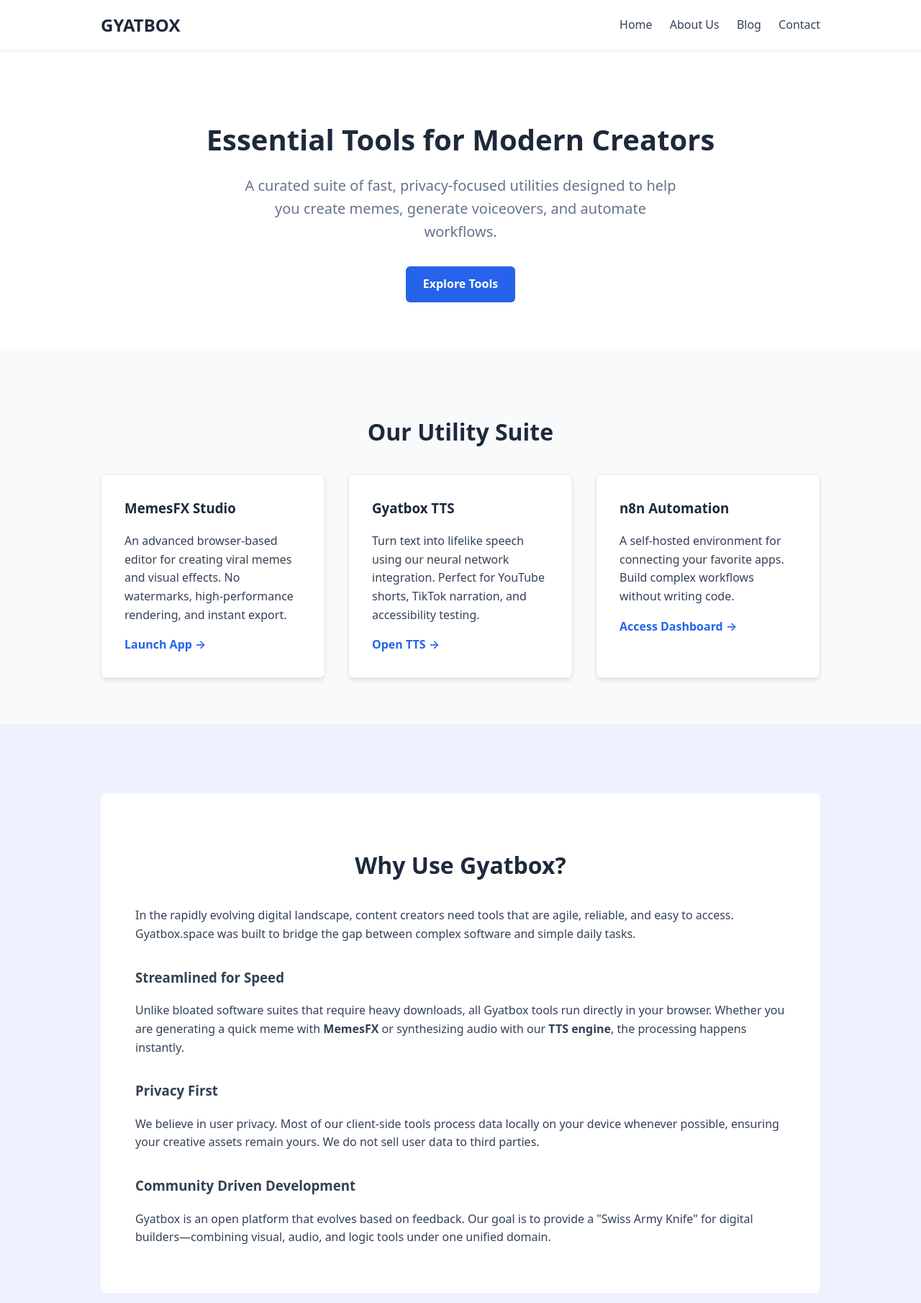
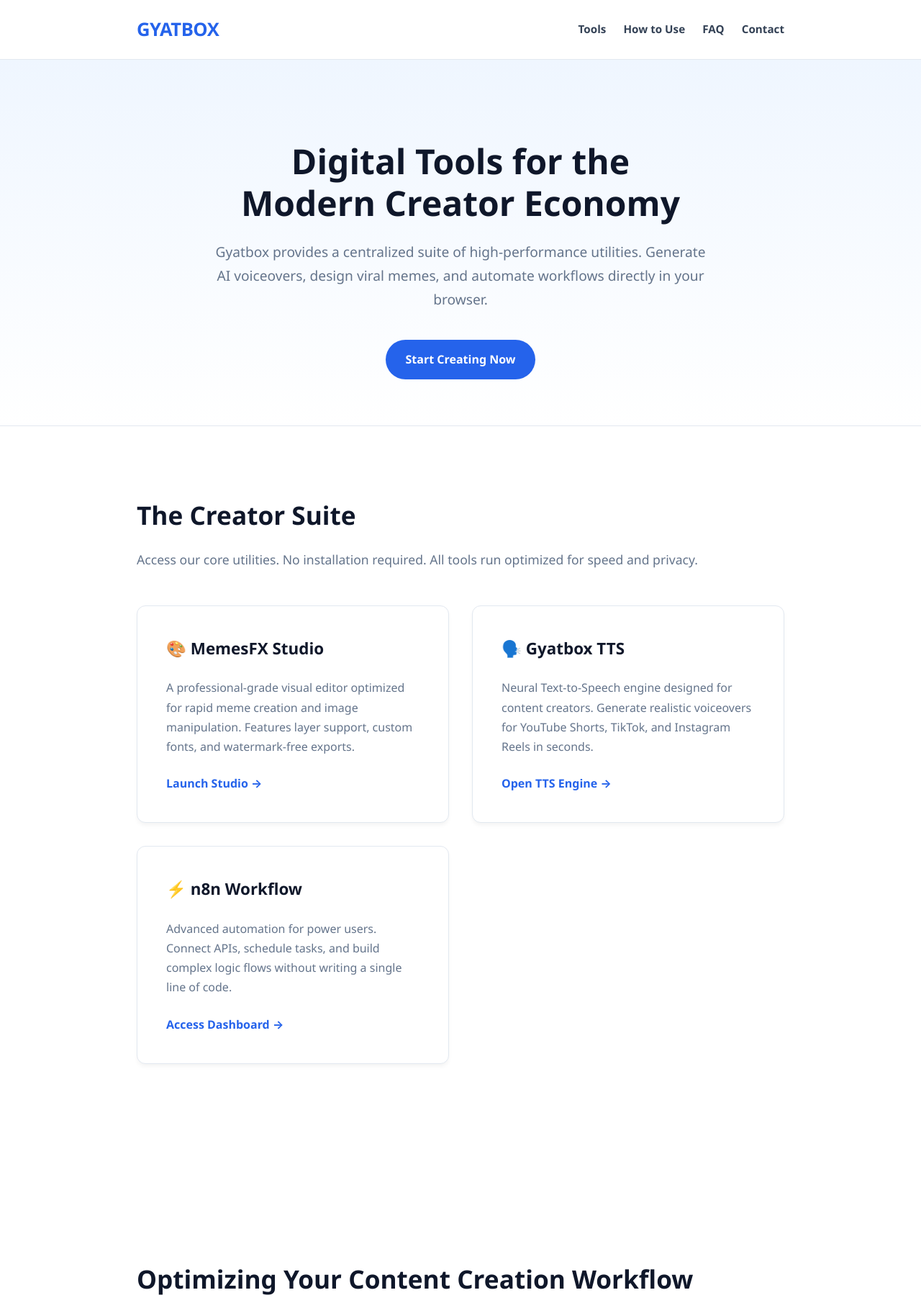
Before and after one commit to electroo69/gyatbox-base, a website: page index.html in a window 1280 px wide. Shown: the top 1810 px of the page at 72% size. Drawn offline with Linux system fonts and the light colour scheme.

Commit message:
Update index.html

```diff
--- a/index.html
+++ b/index.html
@@ -3,42 +3,60 @@
 <head>
     <meta charset="UTF-8">
     <meta name="viewport" content="width=device-width, initial-scale=1.0">
-    <title>Gyatbox - Creative Tools for Digital Makers</title>
-    <meta name="description" content="Gyatbox offers a suite of free online tools for creators, including AI Text-to-Speech, Meme Generators, and Automation workflows. Build faster with Gyatbox.">
+    <title>Gyatbox - Free Online Creator Tools & Automation Suite</title>
+    <meta name="description" content="Gyatbox is a free suite of browser-based tools for digital creators. Use our Neural TTS, Meme Generators, and Automation workflows to build content faster.">
     <style>
-        :root { --primary: #2563eb; --dark: #1e293b; --light: #f8fafc; --text: #334155; }
-        body { font-family: system-ui, -apple-system, sans-serif; line-height: 1.6; color: var(--text); background: var(--light); margin: 0; padding: 0; }
-        .container { max-width: 1000px; margin: 0 auto; padding: 0 20px; }
+        :root { --primary: #2563eb; --dark: #0f172a; --light: #f1f5f9; --text: #334155; --accent: #3b82f6; }
+        body { font-family: 'Segoe UI', system-ui, -apple-system, sans-serif; line-height: 1.7; color: var(--text); background: #fff; margin: 0; padding: 0; }
+        .container { max-width: 900px; margin: 0 auto; padding: 0 20px; }
 
         /* Navigation */
-        nav { background: white; border-bottom: 1px solid #e2e8f0; padding: 1rem 0; }
-        nav .container { display: flex; justify-content: space-between; align-items: center; }
-        .logo { font-weight: 800; font-size: 1.5rem; color: var(--dark); text-decoration: none; }
-        .nav-links a { margin-left: 20px; text-decoration: none; color: var(--text); font-weight: 500; }
+        nav { background: white; border-bottom: 1px solid #e2e8f0; padding: 1.2rem 0; position: sticky; top: 0; z-index: 100; }
+        nav .container { display: flex; justify-content: space-between; align-items: center; flex-wrap: wrap; }
+        .logo { font-weight: 900; font-size: 1.6rem; color: var(--primary); text-decoration: none; letter-spacing: -0.5px; }
+        .nav-links a { margin-left: 20px; text-decoration: none; color: var(--text); font-weight: 600; font-size: 0.95rem; }
         .nav-links a:hover { color: var(--primary); }
 
         /* Hero Section */
-        header { padding: 4rem 0; text-align: center; background: white; }
-        h1 { font-size: 2.5rem; color: var(--dark); margin-bottom: 1rem; }
-        .subtitle { font-size: 1.25rem; color: #64748b; max-width: 600px; margin: 0 auto 2rem; }
-        .btn { display: inline-block; background: var(--primary); color: white; padding: 12px 24px; border-radius: 6px; text-decoration: none; font-weight: 600; transition: background 0.2s; }
-        .btn:hover { background: #1d4ed8; }
+        header { padding: 5rem 0 4rem; text-align: center; background: linear-gradient(to bottom, #eff6ff, #fff); border-bottom: 1px solid #e2e8f0; }
+        h1 { font-size: 3rem; color: var(--dark); margin-bottom: 1.5rem; line-height: 1.2; }
+        .subtitle { font-size: 1.2rem; color: #64748b; max-width: 700px; margin: 0 auto 2.5rem; }
+        .btn { display: inline-block; background: var(--primary); color: white; padding: 14px 28px; border-radius: 50px; text-decoration: none; font-weight: 600; transition: transform 0.2s, box-shadow 0.2s; }
+        .btn:hover { background: #1d4ed8; transform: translateY(-2px); box-shadow: 0 4px 12px rgba(37, 99, 235, 0.2); }
 
-        /* Content Sections */
+        /* Tools Grid */
         section { padding: 4rem 0; }
-        h2 { font-size: 2rem; color: var(--dark); margin-bottom: 2rem; text-align: center; }
-        .grid { display: grid; grid-template-columns: repeat(auto-fit, minmax(300px, 1fr)); gap: 2rem; }
-        .card { background: white; padding: 2rem; border-radius: 8px; box-shadow: 0 4px 6px -1px rgba(0,0,0,0.1); border: 1px solid #e2e8f0; }
-        .card h3 { margin-top: 0; color: var(--dark); }
-        .card a { color: var(--primary); text-decoration: none; font-weight: 600; }
+        h2 { font-size: 2.2rem; color: var(--dark); margin-bottom: 1rem; text-align: left; }
+        .section-intro { margin-bottom: 3rem; font-size: 1.1rem; color: #64748b; }
 
-        /* Text Content Areas (Crucial for AdSense) */
-        .article-content { background: white; padding: 3rem; border-radius: 8px; margin-top: 2rem; }
-        .article-content h3 { margin-top: 2rem; }
+        .grid { display: grid; grid-template-columns: repeat(auto-fit, minmax(280px, 1fr)); gap: 2rem; margin-bottom: 4rem; }
+        .card { background: white; padding: 2.5rem; border-radius: 12px; box-shadow: 0 4px 6px -1px rgba(0,0,0,0.05); border: 1px solid #e2e8f0; transition: border-color 0.2s; }
+        .card:hover { border-color: var(--primary); }
+        .card h3 { margin-top: 0; color: var(--dark); font-size: 1.4rem; }
+        .card p { margin-bottom: 1.5rem; color: #64748b; }
+        .card-link { color: var(--primary); text-decoration: none; font-weight: 700; display: inline-flex; align-items: center; }
 
-        footer { background: var(--dark); color: #94a3b8; padding: 3rem 0; margin-top: 4rem; text-align: center; }
-        footer a { color: #cbd5e1; text-decoration: none; margin: 0 10px; }
-        footer a:hover { color: white; }
+        /* Content Blocks (SEO Heavy) */
+        .content-block { background: #fff; margin: 3rem 0; }
+        .content-block h3 { font-size: 1.6rem; color: var(--dark); margin-top: 2.5rem; }
+        .content-block p { margin-bottom: 1.5rem; font-size: 1.05rem; }
+        .content-block ul { margin-bottom: 1.5rem; padding-left: 1.5rem; }
+        .content-block li { margin-bottom: 0.5rem; }
+
+        .feature-box { background: var(--light); padding: 2rem; border-radius: 8px; margin: 2rem 0; border-left: 4px solid var(--primary); }
+
+        /* FAQ Section */
+        .faq-item { margin-bottom: 1.5rem; border-bottom: 1px solid #e2e8f0; padding-bottom: 1.5rem; }
+        .faq-question { font-weight: 700; color: var(--dark); font-size: 1.1rem; margin-bottom: 0.5rem; display: block; }
+
+        footer { background: var(--dark); color: #94a3b8; padding: 4rem 0; margin-top: 4rem; text-align: center; border-top: 1px solid #1e293b; }
+        footer a { color: #cbd5e1; text-decoration: none; margin: 0 15px; font-size: 0.9rem; }
+        footer a:hover { color: white; text-decoration: underline; }
+
+        @media (max-width: 768px) {
+            h1 { font-size: 2.2rem; }
+            .nav-links { display: none; } /* Simplified for mobile example */
+        }
     </style>
     <script async src="https://pagead2.googlesyndication.com/pagead/js/adsbygoogle.js?client=ca-pub-YOUR_PUB_ID_HERE" crossorigin="anonymous"></script>
 </head>
@@ -48,9 +66,9 @@
     <div class="container">
         <a href="/" class="logo">GYATBOX</a>
         <div class="nav-links">
-            <a href="/">Home</a>
-            <a href="/about.html">About Us</a>
-            <a href="/blog.html">Blog</a>
+            <a href="#tools">Tools</a>
+            <a href="#guide">How to Use</a>
+            <a href="#faq">FAQ</a>
             <a href="/contact.html">Contact</a>
         </div>
     </div>
@@ -58,61 +76,102 @@
 
 <header>
     <div class="container">
-        <h1>Essential Tools for Modern Creators</h1>
-        <p class="subtitle">A curated suite of fast, privacy-focused utilities designed to help you create memes, generate voiceovers, and automate workflows.</p>
-        <a href="#tools" class="btn">Explore Tools</a>
+        <h1>Digital Tools for the<br>Modern Creator Economy</h1>
+        <p class="subtitle">Gyatbox provides a centralized suite of high-performance utilities. Generate AI voiceovers, design viral memes, and automate workflows directly in your browser.</p>
+        <a href="#tools" class="btn">Start Creating Now</a>
     </div>
 </header>
 
-<section id="tools">
-    <div class="container">
-        <h2>Our Utility Suite</h2>
+<div class="container">
+    <section id="tools">
+        <h2>The Creator Suite</h2>
+        <p class="section-intro">Access our core utilities. No installation required. All tools run optimized for speed and privacy.</p>
         <div class="grid">
             <div class="card">
-                <h3>MemesFX Studio</h3>
-                <p>An advanced browser-based editor for creating viral memes and visual effects. No watermarks, high-performance rendering, and instant export.</p>
-                <a href="https://memesfx.gyatbox.space/">Launch App &rarr;</a>
+                <h3>🎨 MemesFX Studio</h3>
+                <p>A professional-grade visual editor optimized for rapid meme creation and image manipulation. Features layer support, custom fonts, and watermark-free exports.</p>
+                <a href="https://memesfx.gyatbox.space/" class="card-link">Launch Studio &rarr;</a>
             </div>
             <div class="card">
-                <h3>Gyatbox TTS</h3>
-                <p>Turn text into lifelike speech using our neural network integration. Perfect for YouTube shorts, TikTok narration, and accessibility testing.</p>
-                <a href="https://tts.gyatbox.space/">Open TTS &rarr;</a>
+                <h3>🗣️ Gyatbox TTS</h3>
+                <p>Neural Text-to-Speech engine designed for content creators. Generate realistic voiceovers for YouTube Shorts, TikTok, and Instagram Reels in seconds.</p>
+                <a href="https://tts.gyatbox.space/" class="card-link">Open TTS Engine &rarr;</a>
             </div>
             <div class="card">
-                <h3>n8n Automation</h3>
-                <p>A self-hosted environment for connecting your favorite apps. Build complex workflows without writing code.</p>
-                <a href="https://n8n.gyatbox.space/">Access Dashboard &rarr;</a>
+                <h3>⚡ n8n Workflow</h3>
+                <p>Advanced automation for power users. Connect APIs, schedule tasks, and build complex logic flows without writing a single line of code.</p>
+                <a href="https://n8n.gyatbox.space/" class="card-link">Access Dashboard &rarr;</a>
             </div>
         </div>
-    </div>
-</section>
+    </section>
 
-<section id="about-content" style="background: #eef2ff;">
-    <div class="container">
-        <div class="article-content">
-            <h2>Why Use Gyatbox?</h2>
-            <p>In the rapidly evolving digital landscape, content creators need tools that are agile, reliable, and easy to access. Gyatbox.space was built to bridge the gap between complex software and simple daily tasks.</p>
+    <section id="guide" class="content-block">
+        <h2>Optimizing Your Content Creation Workflow</h2>
+        <p>In the fast-paced world of digital media, speed is the ultimate competitive advantage. Gyatbox was architected to remove friction from the creative process. By moving essential rendering and processing tasks to the browser, we eliminate the need for bloated software installations.</p>
 
-            <h3>Streamlined for Speed</h3>
-            <p>Unlike bloated software suites that require heavy downloads, all Gyatbox tools run directly in your browser. Whether you are generating a quick meme with <strong>MemesFX</strong> or synthesizing audio with our <strong>TTS engine</strong>, the processing happens instantly.</p>
+        <h3>Why Browser-Based Tools Matter</h3>
+        <p>Traditional desktop software often consumes significant system resources and requires regular updates. Gyatbox tools are "Always On" and "Always Updated." whether you are on a Chromebook, a high-end PC, or a tablet, your experience remains consistent.</p>
+        <ul>
+            <li><strong>Zero Setup Time:</strong> Start creating immediately without configuring drivers or libraries.</li>
+            <li><strong>Cross-Platform Compatibility:</strong> Projects work seamlessly across Windows, macOS, and Linux.</li>
+            <li><strong>Privacy Focused:</strong> Our client-side processing ensures your raw assets often never leave your device.</li>
+        </ul>
 
-            <h3>Privacy First</h3>
-            <p>We believe in user privacy. Most of our client-side tools process data locally on your device whenever possible, ensuring your creative assets remain yours. We do not sell user data to third parties.</p>
+        <h3>Guide: Creating Viral Short-Form Content</h3>
+        <p>Combining the power of MemesFX and Gyatbox TTS allows for a streamlined production pipeline for platforms like TikTok and YouTube Shorts.</p>
 
-            <h3>Community Driven Development</h3>
-            <p>Gyatbox is an open platform that evolves based on feedback. Our goal is to provide a "Swiss Army Knife" for digital builders—combining visual, audio, and logic tools under one unified domain.</p>
+        <div class="feature-box">
+            <h4>Step 1: Audio Synthesis</h4>
+            <p>Start by scripting your narrative. Copy your script into the <strong>Gyatbox TTS</strong> engine. Select a voice model that matches your brand tone—whether energetic for gaming content or calm for educational tutorials. Download the .MP3 output.</p>
+
+            <h4>Step 2: Visual Assembly</h4>
+            <p>Open <strong>MemesFX Studio</strong>. Import your background assets or use our template library. Layer your text overlays using high-contrast fonts (like Impact or Open Sans) to ensure readability on mobile screens. Sync your visuals to the audio pacing.</p>
+
+            <h4>Step 3: Export and Publish</h4>
+            <p>Our rendering engine ensures that your final file is compressed for web upload without losing visual fidelity. Download your asset and upload directly to your social platforms.</p>
         </div>
-    </div>
-</section>
+
+        <h3>Understanding Automation with n8n</h3>
+        <p>For creators managing multiple channels, manual posting can become a bottleneck. Our hosted n8n environment allows you to link webhooks and APIs. For example, you can create a workflow that automatically posts a tweet whenever you publish a new video, or saves your generated TTS files to Google Drive automatically.</p>
+    </section>
+
+    <section id="faq" class="content-block">
+        <h2>Frequently Asked Questions</h2>
+
+        <div class="faq-item">
+            <span class="faq-question">Is Gyatbox free to use?</span>
+            <p>Yes, the core tools available on Gyatbox.space are free to access. We believe in democratizing access to high-quality creative tools. We are supported by unobtrusive advertising.</p>
+        </div>
+
+        <div class="faq-item">
+            <span class="faq-question">Do I need to create an account?</span>
+            <p>For most tools like MemesFX and basic TTS, no account is required. You can jump in and start creating immediately. Advanced automation features may require authentication to save your workflow states secure.</p>
+        </div>
+
+        <div class="faq-item">
+            <span class="faq-question">Can I use the generated content commercially?</span>
+            <p>Absolutely. The content you create using our tools belongs to you. You are free to monetize your videos, memes, and audio on platforms like YouTube, Patreon, or your own website.</p>
+        </div>
+
+        <div class="faq-item">
+            <span class="faq-question">How does Gyatbox handle user privacy?</span>
+            <p>We prioritize user privacy. Unlike server-heavy alternatives, many of our operations run locally in your browser sandbox. We do not sell your personal data or uploaded assets to third-party brokers.</p>
+        </div>
+    </section>
+</div>
 
 <footer>
     <div class="container">
-        <p>&copy; 2025 Gyatbox.space. All rights reserved.</p>
-        <div style="margin-top: 1rem;">
+        <p>&copy; 2025 Gyatbox.space. Built for the Open Web.</p>
+        <div style="margin-top: 1.5rem;">
             <a href="/privacy.html">Privacy Policy</a>
             <a href="/terms.html">Terms of Service</a>
-            <a href="/contact.html">Contact Us</a>
+            <a href="/cookie-policy.html">Cookie Policy</a>
+            <a href="/contact.html">Contact Support</a>
         </div>
+        <p style="font-size: 0.8rem; color: #475569; margin-top: 2rem;">
+            Disclaimer: Gyatbox is not affiliated with TikTok, YouTube, or n8n.io. All trademarks belong to their respective owners.
+        </p>
     </div>
 </footer>
 
```
